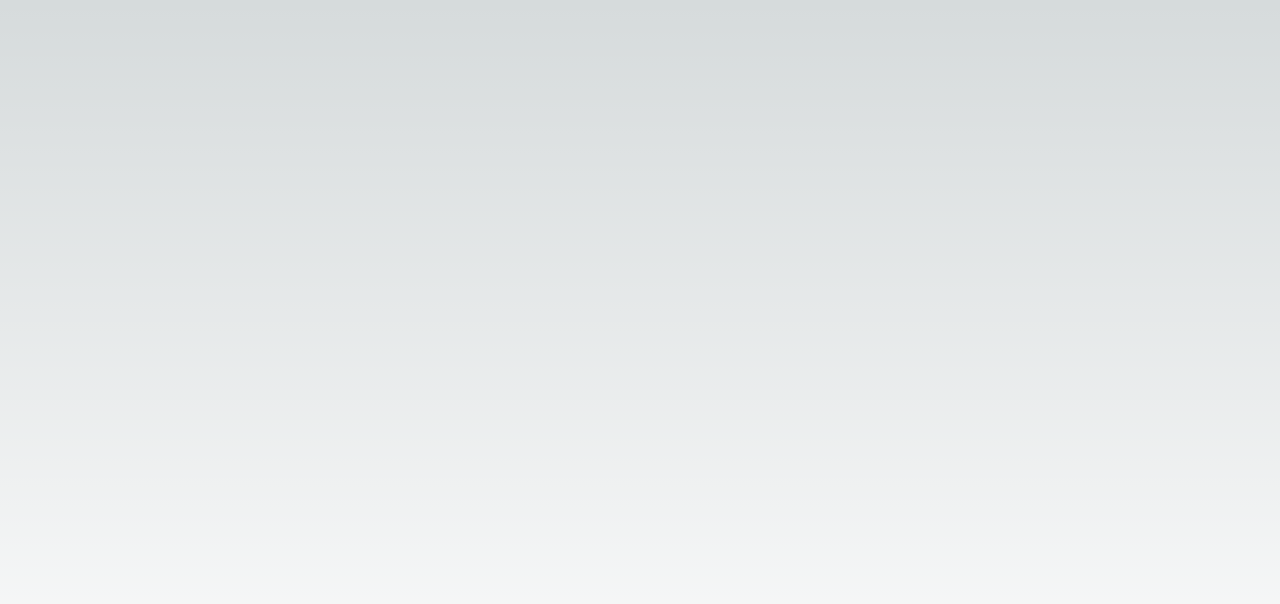
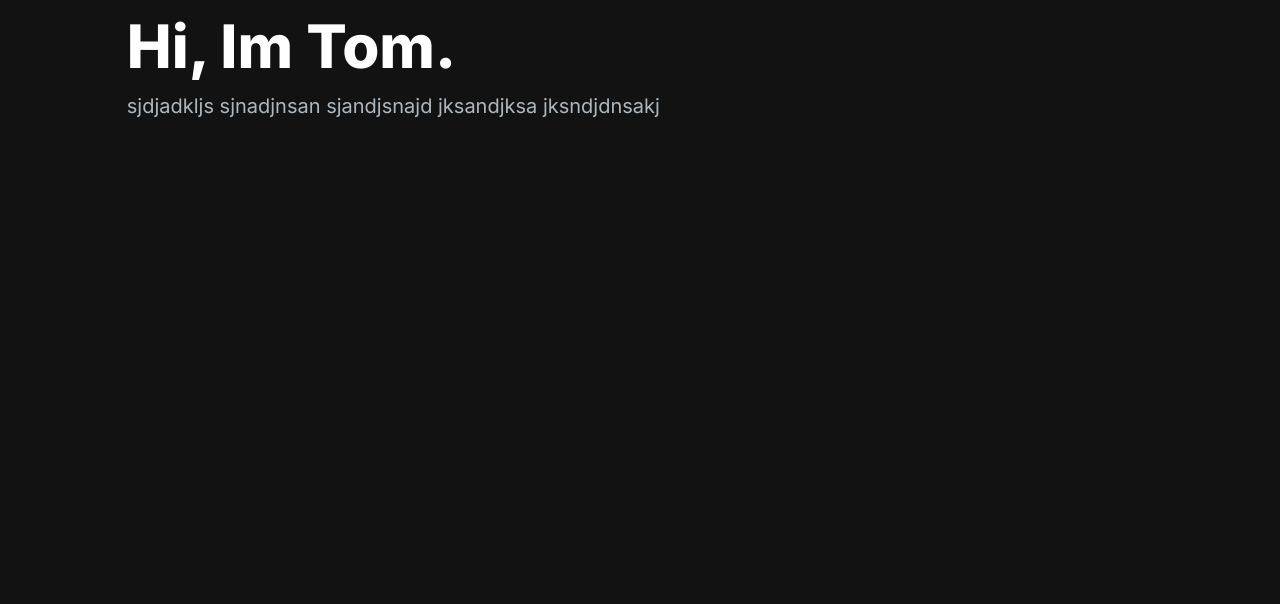
Before and after one commit to tomBlaine/portfolio-website, a Next.js app: page / in a window 1280 px wide. Shown: the top 604 px of the page. Built offline with nearby package versions, Linux system fonts and the light colour scheme.

Commit message:
added hero and basic styles

```diff
--- /dev/null
+++ b/src/app/components/HeroSection.jsx
@@ -0,0 +1,23 @@
+import React from 'react'
+
+const HeroSection = () => {
+  return (
+    <section>
+        <div className="grid grid-cols-1 lg:grid-cols-12">
+
+            <div className="col-span-7 place-self-center">
+                <h1 className="text-white mb-4 text-4xl lg:text-6xl font-extrabold">
+                    Hi, Im Tom.
+                </h1>
+                <p className="text-[#ADB7BE] text-lg lg:text-xl">
+                    sjdjadkljs sjnadjnsan sjandjsnajd jksandjksa jksndjdnsakj
+                </p>
+            </div>
+            <div className="col-span-5"></div>
+
+        </div>
+    </section>
+  )
+}
+
+export default HeroSection
--- a/src/app/page.js
+++ b/src/app/page.js
@@ -1,9 +1,10 @@
 import Image from 'next/image'
+import HeroSection from './components/HeroSection'
 
 export default function Home() {
   return (
-    <main className="flex min-h-screen">
-      <h1></h1>
+    <main className="flex min-h-screen flex-col bg-[#121212] container mx-autox px-12 py-4">
+      <HeroSection></HeroSection>
     </main>
   )
 }
```
